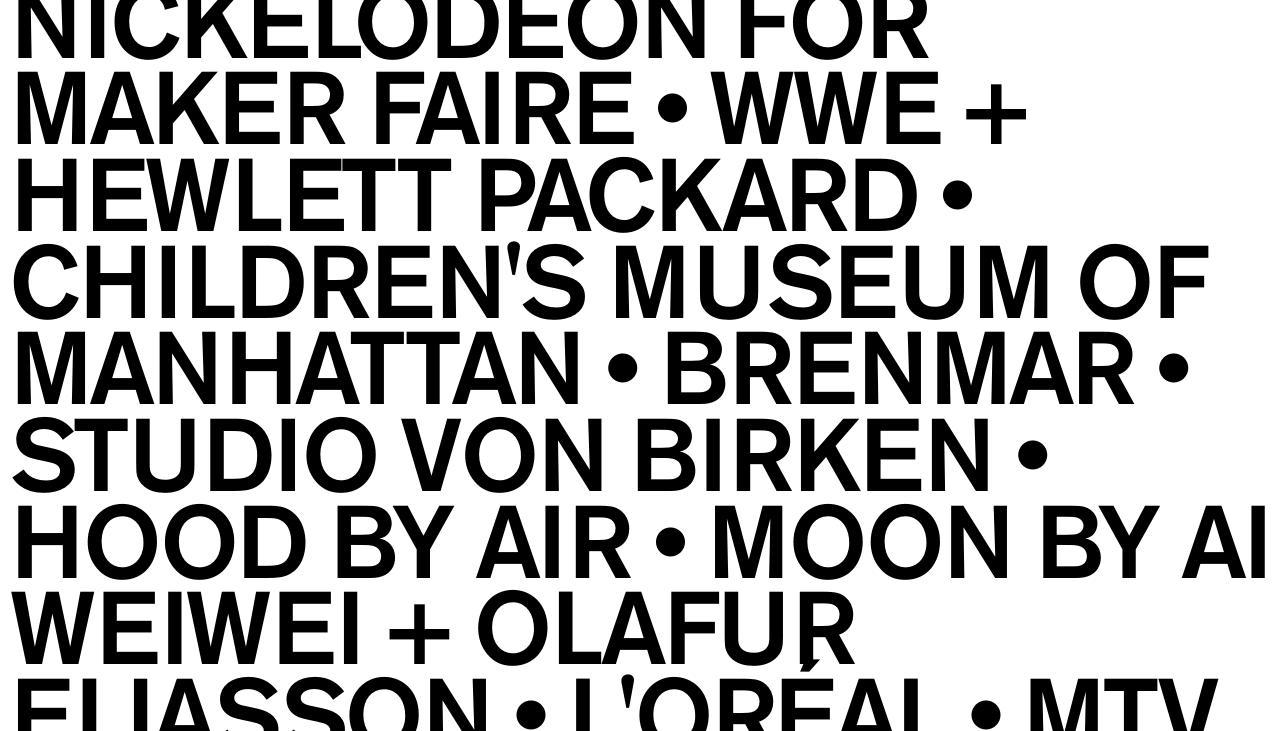
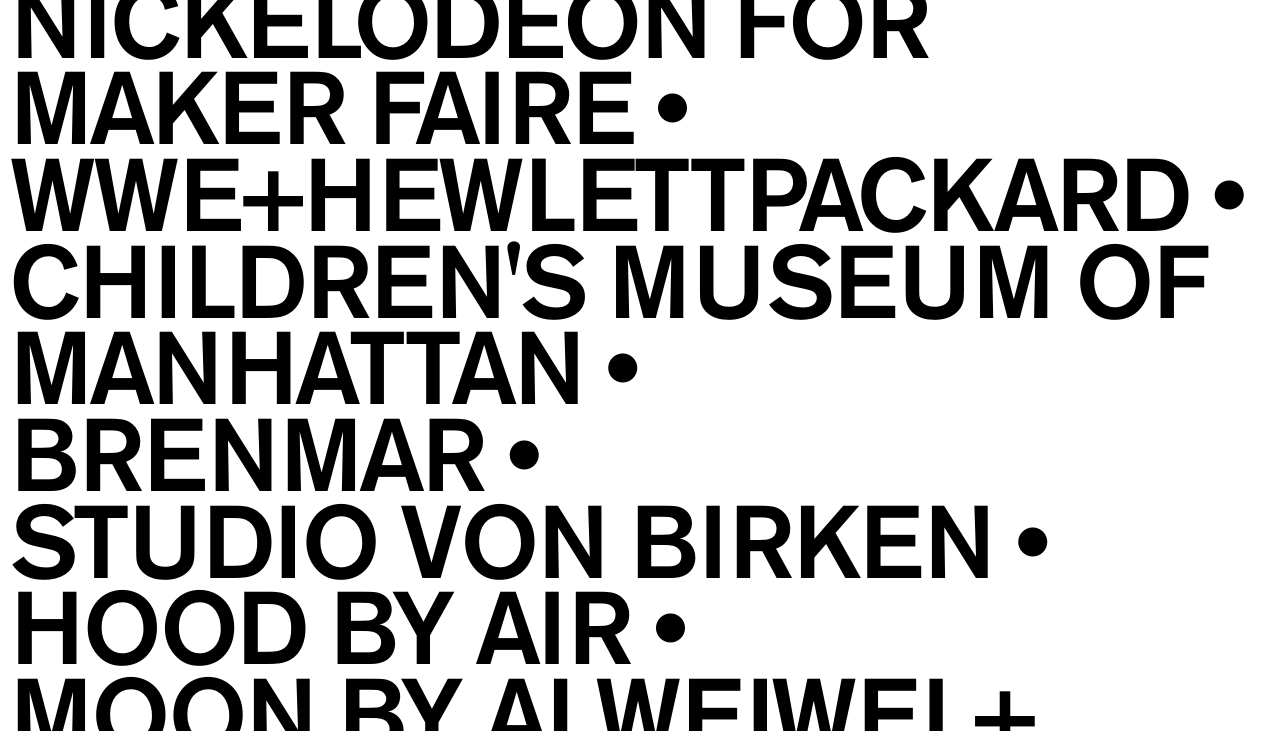
Before and after one commit to OneTimeUser/thewondermob_static, a plain HTML site: page index.html in a window 1280 px wide. Shown: the part 873-1604 px from the top of the page. Drawn offline with Linux system fonts and the light colour scheme; some packages are replaced by stand-ins of ours.

Commit message:
updated styles

```diff
--- a/assets/css/main.css
+++ b/assets/css/main.css
@@ -842,9 +842,10 @@ pre {
 }
 
 ._project {
-    display: inline;
-    position: relative;
+    display: inline-flex;
+    /*    position: relative;*/
     /*    margin-right: 40px;*/
+    flex-wrap: nowrap;
 }
 
 .table {
--- a/index.html
+++ b/index.html
@@ -221,9 +221,6 @@
                 </span>
 
                 <!--
-                                <div class="thumb">
-                    <img data-original="./thumbs/projects/barebox/thumb-800x800.gif" alt="">
-                </div>
                                 -->
 
                 <!--
@@ -257,9 +254,6 @@
                 </span>
 
                 <!--
-                                <div class="thumb">
-                    <img data-original="./thumbs/projects/nickelodeon/thumb-800x800.gif" alt="">
-                </div>
                                 -->
 
                 <!--
@@ -282,9 +276,9 @@
         </div>
 
         <div class="_project">
-            <a href="./projects/wwe.html" title="WWE + Hewlett Packard">
+            <a href="./projects/wwe.html" title="WWE+HewlettPackard">
                 <span class="project-desc">
-                WWE + Hewlett Packard
+                WWE+HewlettPackard
                 &bull;<!--
 -->
                 <span class="project-tags">
@@ -300,7 +294,7 @@
         <div class="table">
             <div class="table-cell">
                 <h2 class="thumbnail-title">
-                    WWE + Hewlett Packard                </h2>
+                    WWE+HewlettPackard                </h2>
                 <p class="thumbnail-description">
                     AR, Game Design, Retail                </p>
             </div>
@@ -325,9 +319,6 @@
                 </span>
 
                 <!--
-                                <div class="thumb">
-                    <img data-original="./thumbs/projects/childrens-museum-of-manhattan/thumb-800x800.gif" alt="">
-                </div>
                                 -->
 
                 <!--
@@ -361,9 +352,6 @@
                 </span>
 
                 <!--
-                                <div class="thumb">
-                    <img data-original="./thumbs/projects/brenmar/thumb-800x800.gif" alt="">
-                </div>
                                 -->
 
                 <!--
@@ -397,9 +385,6 @@
                 </span>
 
                 <!--
-                                <div class="thumb">
-                    <img data-original="./thumbs/projects/studiovonbirken/thumb-800x800.gif" alt="">
-                </div>
                                 -->
 
                 <!--
@@ -433,9 +418,6 @@
                 </span>
 
                 <!--
-                                <div class="thumb">
-                    <img data-original="./thumbs/projects/hood-by-air/thumb-800x800.gif" alt="">
-                </div>
                                 -->
 
                 <!--
@@ -469,9 +451,6 @@
                 </span>
 
                 <!--
-                                <div class="thumb">
-                    <img data-original="./thumbs/projects/moon/thumb-800x800.gif" alt="">
-                </div>
                                 -->
 
                 <!--
@@ -505,9 +484,6 @@
                 </span>
 
                 <!--
-                                <div class="thumb">
-                    <img data-original="./thumbs/projects/loreal/thumb-800x800.gif" alt="">
-                </div>
                                 -->
 
                 <!--
@@ -530,9 +506,9 @@
         </div>
 
         <div class="_project">
-            <a href="./projects/mtv-intel.html" title="MTV + Intel">
+            <a href="./projects/mtv-intel.html" title="MTV+Intel">
                 <span class="project-desc">
-                MTV + Intel
+                MTV+Intel
                 &bull;<!--
 <img class="project-bg" src="./content/1-projects/13-mtv-intel/thumb.gif" alt="" style="width: 100%;position:absolute; object-fit:cover;z-index:-4;">
 -->
@@ -541,9 +517,6 @@
                 </span>
 
                 <!--
-                                <div class="thumb">
-                    <img data-original="./thumbs/projects/mtv-intel/thumb-800x800.gif" alt="">
-                </div>
                                 -->
 
                 <!--
@@ -552,7 +525,7 @@
         <div class="table">
             <div class="table-cell">
                 <h2 class="thumbnail-title">
-                    MTV + Intel                </h2>
+                    MTV+Intel                </h2>
                 <p class="thumbnail-description">
                     Installation, Motion Graphics, Pop-Up                </p>
             </div>
@@ -577,9 +550,6 @@
                 </span>
 
                 <!--
-                                <div class="thumb">
-                    <img data-original="./thumbs/projects/maybelline/thumb-800x800.gif" alt="">
-                </div>
                                 -->
 
                 <!--
@@ -613,9 +583,6 @@
                 </span>
 
                 <!--
-                                <div class="thumb">
-                    <img data-original="./thumbs/projects/reuters/thumb-800x800.gif" alt="">
-                </div>
                                 -->
 
                 <!--
@@ -649,9 +616,6 @@
                 </span>
 
                 <!--
-                                <div class="thumb">
-                    <img data-original="./thumbs/projects/blue-man-group/thumb-800x800.gif" alt="">
-                </div>
                                 -->
 
                 <!--
```
Also changed, not shown: contact.html (+1 -1 lines), projects.html (+6 -42 lines), projects/mtv-intel.html (+2 -2 lines), projects/wwe.html (+2 -2 lines), content/1-projects/13-mtv-intel/project.en.txt, content/1-projects/6-wwe/project.en.txt, 1 other file. Lines whose indentation alone changed are shown as unchanged.
